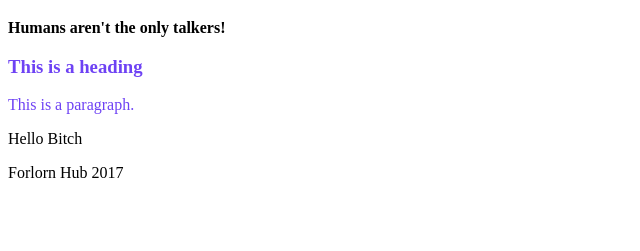
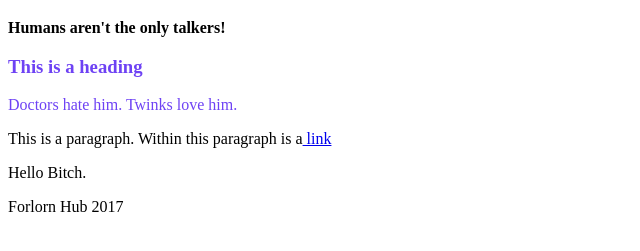
Before and after one commit to bryanrote/forlornhub.github.io, a plain HTML site: page index.html in a window 1280 px wide. Shown: the part 61-312 px from the top of the page, without its empty margins (0-640 px from the left). Drawn offline with Linux system fonts and the light colour scheme.

Commit message:
Fleshing out

```diff
--- a/index.html
+++ b/index.html
@@ -9,13 +9,14 @@
 <!--comment-->
 <h1>Talking Dogs</h1>
 <b><p>Humans aren't the only talkers!</p></b>
-<div style="color:#6e42f4">
+<div style="color:#6e42f4"> <!--divider-->
   <h3>This is a heading</h3>
-  <p>This is a paragraph.</p>
+  <p>Doctors hate him. Twinks love him.</p>
+  </header>
+  <p>This is a paragraph. Within this paragraph is a<a href="https://www.forlornhub.github.io"> link</a></p>
 </div>
-</header>
 <!--comment-->
-Hello Bitch
+<P>Hello Bitch.</P>
 <footer>
 <p>Forlorn Hub 2017</p>
 </footer>
```
